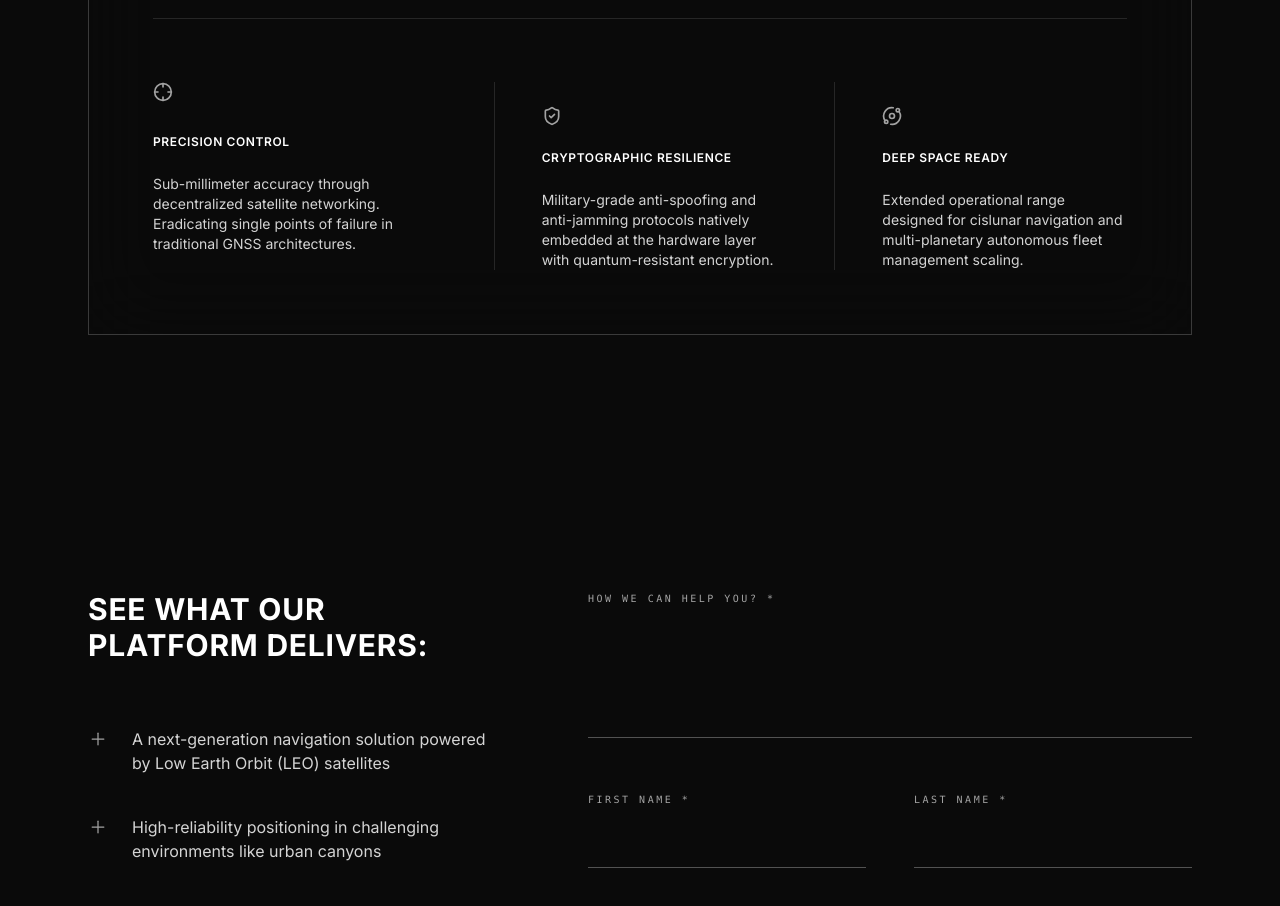
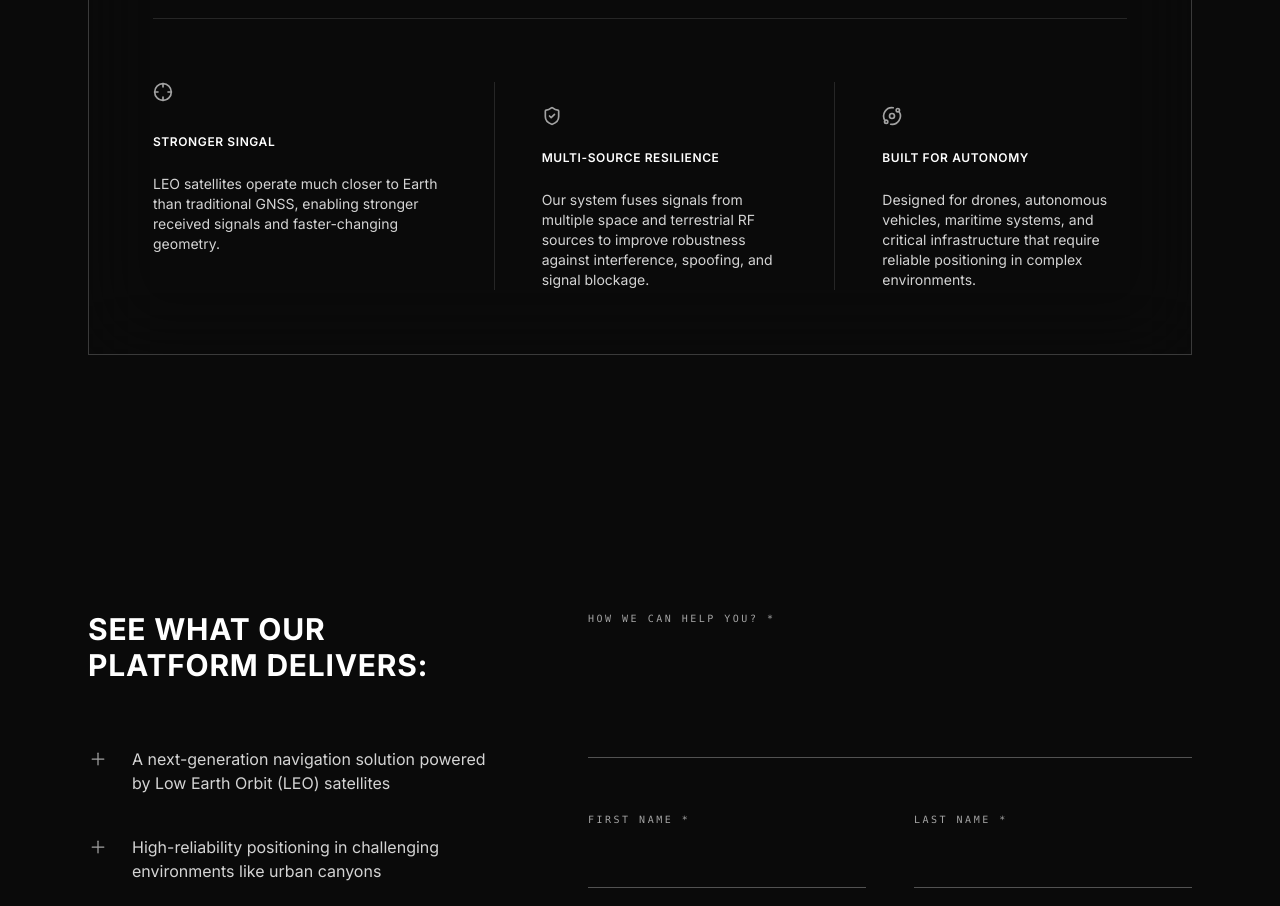
Before and after one commit to velastro-nav/velastro.github.io, a Next.js app: page / in a window 1280 px wide. Shown: the part 1340-2246 px from the top of the page. Built offline with nearby package versions, Linux system fonts and the light colour scheme.

Commit message:
text change

```diff
--- a/app/i18n.ts
+++ b/app/i18n.ts
@@ -18,19 +18,19 @@ export const translations = {
       subtitle: "from Earth to deep space.",
       cards: [
         {
-          title: "Precision Control",
+          title: "Stronger Singal",
           description:
-            "Sub-millimeter accuracy through decentralized satellite networking. Eradicating single points of failure in traditional GNSS architectures.",
+            "LEO satellites operate much closer to Earth than traditional GNSS, enabling stronger received signals and faster-changing geometry.",
         },
         {
-          title: "Cryptographic Resilience",
+          title: "Multi-Source Resilience",
           description:
-            "Military-grade anti-spoofing and anti-jamming protocols natively embedded at the hardware layer with quantum-resistant encryption.",
+            "Our system fuses signals from multiple space and terrestrial RF sources to improve robustness against interference, spoofing, and signal blockage.",
         },
         {
-          title: "Deep Space Ready",
+          title: "Built for Autonomy",
           description:
-            "Extended operational range designed for cislunar navigation and multi-planetary autonomous fleet management scaling.",
+            "Designed for drones, autonomous vehicles, maritime systems, and critical infrastructure that require reliable positioning in complex environments.",
         },
       ],
     },
--- a/app/layout.tsx
+++ b/app/layout.tsx
@@ -5,7 +5,7 @@ import "./globals.css";
 const inter = Inter({ subsets: ["latin"], variable: "--font-inter" });
 
 export const metadata: Metadata = {
-  title: "Velastro - The Next Layer of Navigation",
+  title: "Velastro - The Next Generation of Navigation",
   description: "Space-tech infrastructure company building the next layer of navigation infrastructure.",
 };
 
```
